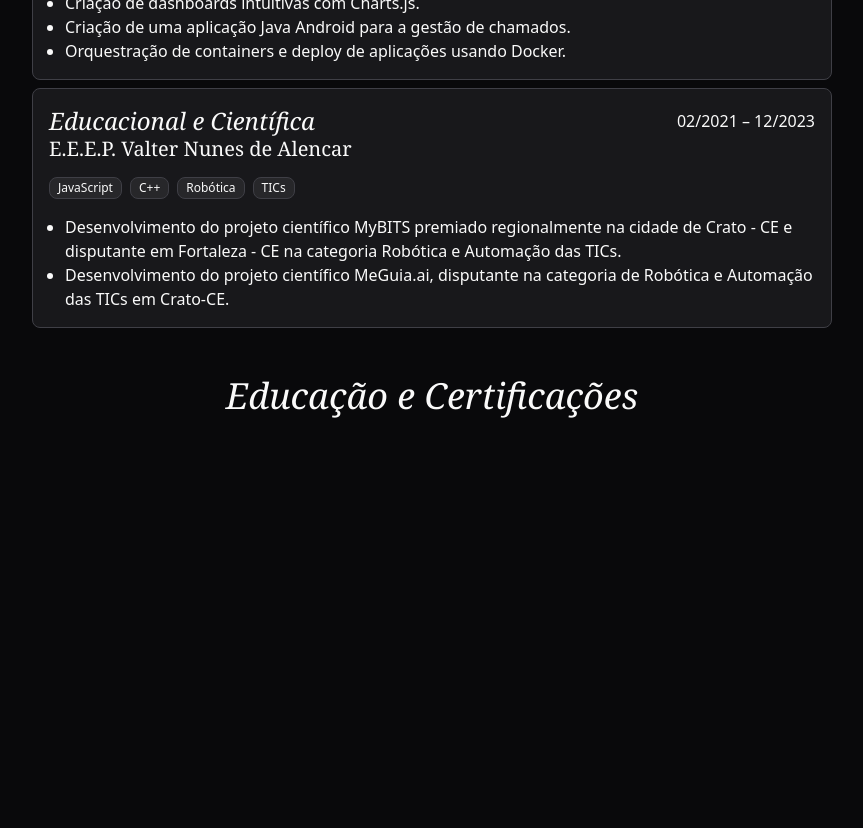
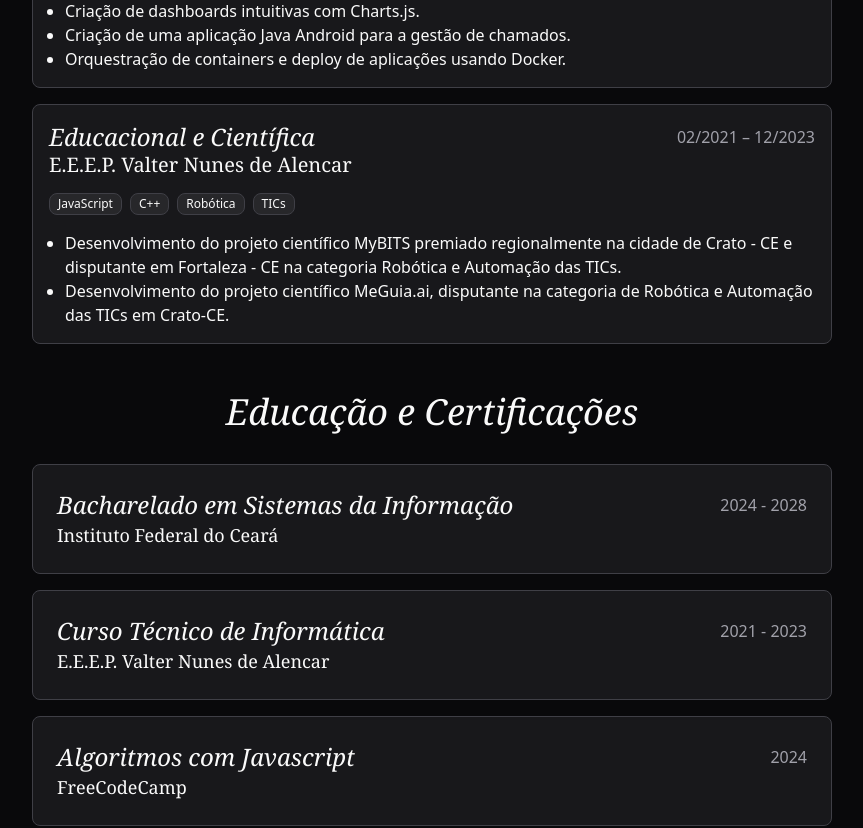
Before and after one commit to victor-renan/portfolio, a Vue app: page / in a window 1280 px wide. Shown: the part 1720-2548 px from the top of the page, without its empty margins (208-1071 px from the left). Before the commit the page ends 2184 px from the top, so only its background shows below. Built offline with nearby package versions, Linux system fonts and the light colour scheme.

Commit message:
feat: educacao e certificacoes

```diff
--- a/src/App.vue
+++ b/src/App.vue
@@ -133,12 +133,12 @@ const tagsItems = [
 
     <div class="max-w-200 w-full mb-12">
       <h2 class="title mb-8">{{ $t('experience.title') }}</h2>
-      <ul class="flex flex-col gap-2 text-left">
+      <ul class="flex flex-col gap-4 text-left">
         <li v-for="item in $tm('experience.items')">
           <div class="p-4 rounded-lg bg-bg-surface-2 border border-bg-surface-4">
             <div class="flex flex-wrap items-center justify-between">
               <h3 class="text-2xl italic font-medium font-serif">{{ item.title }}</h3>
-              <p class="text-base">{{ item.date }}</p>
+              <p class="text-base text-fg-muted">{{ item.date }}</p>
             </div>
             <div>
               <p class="text-xl leading-6 font-serif">{{ item.company }}</p>
@@ -160,9 +160,22 @@ const tagsItems = [
       </ul>
     </div>
 
-    <div class="max-w-150">
+    <div class="max-w-200 w-full">
       <h2 class="title mb-8">{{ $t('education.title') }}</h2>
+      <ul class="flex flex-col gap-4 text-left">
+        <li v-for="item in $tm('education.items')">
+          <div class="p-6 rounded-lg bg-bg-surface-2 border border-bg-surface-4 h-full">
+            <div class="flex flex-wrap items-center justify-between gap-2">
+              <h3 class="text-2xl italic font-medium font-serif">{{ item.title }}</h3>
+              <p class="text-base text-fg-muted">{{ item.date }}</p>
+            </div>
+            <p class="text-lg font-serif">{{ item.institution }}</p>
+          </div>
+        </li>
+      </ul>
     </div>
+
+
   </main>
 </template>
 
--- a/src/i18n/locales/pt.json
+++ b/src/i18n/locales/pt.json
@@ -13,19 +13,23 @@
     "items": [
       {
         "title": "Bacharelado em Sistemas da Informação",
-        "institution": "Instituto Federal do Ceará | 2024-28"
+        "institution": "Instituto Federal do Ceará",
+        "date": "2024 - 2028"
       },
       {
         "title": "Curso Técnico de Informática",
-        "institution": "E.E.E.P. Valter Nunes de Alencar | 2021-23"
+        "institution": "E.E.E.P. Valter Nunes de Alencar",
+        "date": "2021 - 2023"
       },
       {
         "title": "Algoritmos com Javascript",
-        "institution": "FreeCodeCamp | 2024"
+        "institution": "FreeCodeCamp",
+        "date": "2024"
       },
       {
         "title": "Desenvolvimento Web Responsivo",
-        "institution": "FreeCodeCamp | 2021"
+        "institution": "FreeCodeCamp",
+        "date": "2021"
       }
     ]
   },
@@ -58,7 +62,15 @@
           "Elaboração de documentação para o código.",
           "Deploy de aplicações usando Docker."
         ],
-        "tags": ["PHP", "Laravel", "Vue.js", "MySQL", "Docker", "Vitest", "PHPUnit"]
+        "tags": [
+          "PHP",
+          "Laravel",
+          "Vue.js",
+          "MySQL",
+          "Docker",
+          "Vitest",
+          "PHPUnit"
+        ]
       },
       {
         "title": "Estágio",
@@ -71,7 +83,14 @@
           "Criação de uma aplicação Java Android para a gestão de chamados.",
           "Orquestração de containers e deploy de aplicações usando Docker."
         ],
-        "tags": ["PHP", "JavaScript", "Java", "Android", "Charts.js", "Docker"]
+        "tags": [
+          "PHP",
+          "JavaScript",
+          "Java",
+          "Android",
+          "Charts.js",
+          "Docker"
+        ]
       },
       {
         "title": "Educacional e Científica",
@@ -81,7 +100,12 @@
           "Desenvolvimento do projeto científico MyBITS premiado regionalmente na cidade de Crato - CE e disputante em Fortaleza - CE na categoria Robótica e Automação das TICs.",
           "Desenvolvimento do projeto científico MeGuia.ai, disputante na categoria de Robótica e Automação das TICs em Crato-CE."
         ],
-        "tags": ["JavaScript", "C++", "Robótica", "TICs"]
+        "tags": [
+          "JavaScript",
+          "C++",
+          "Robótica",
+          "TICs"
+        ]
       }
     ]
   },
```
